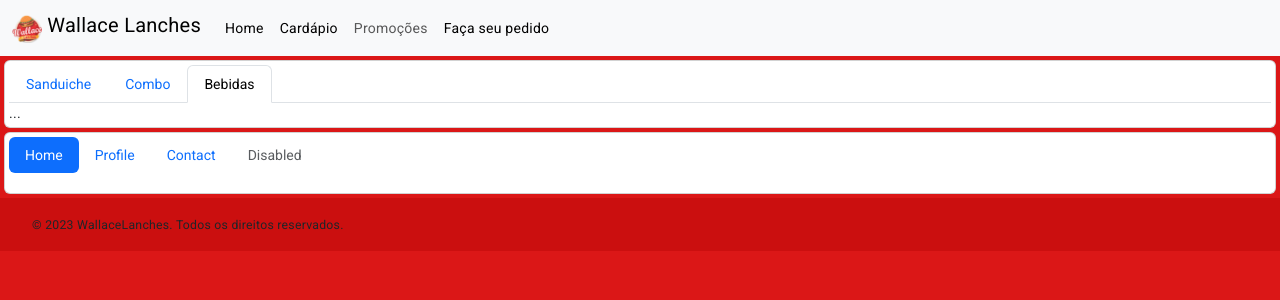
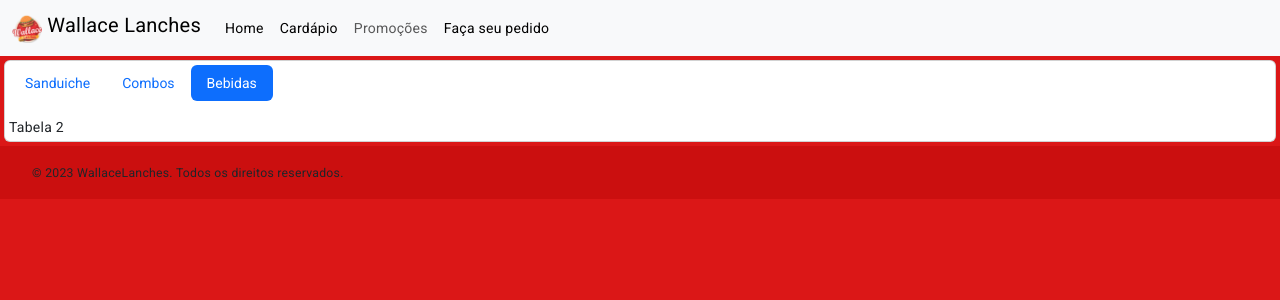
Before and after one commit to dmrramaral/wallaceLanchesFront, an Angular app: page /cardapio in a window 1280 px wide. Both pictures are taken after a click on the tab "Bebidas". Shown: the top 300 px of the page. Built offline with nearby package versions, Linux system fonts and the light colour scheme; a web font is replaced by a local one.

Commit message:
Correção de Tab

```diff
--- a/src/app/public/cardapio/cardapio.component.html
+++ b/src/app/public/cardapio/cardapio.component.html
@@ -1,67 +1,31 @@
 <main>
 
-    <div class="card m-1 p-1">
-        <ul class="nav nav-tabs" id="myTab" role="tablist">
-            <li class="nav-item" role="presentation">
-                <button class="nav-link active" id="sanduiche-tab" data-bs-toggle="tab" data-bs-target="#home-tab-pane"
-                    type="button" role="tab" aria-controls="home-tab-pane" aria-selected="true">Sanduiche</button>
-            </li>
-            <li class="nav-item" role="presentation">
-                <button class="nav-link" id="profile-tab" data-bs-toggle="tab" data-bs-target="#profile-tab-pane"
-                    type="button" role="tab" aria-controls="profile-tab-pane" aria-selected="false">Combo</button>
-            </li>
-            <li class="nav-item" role="presentation">
-                <button class="nav-link" id="contact-tab" data-bs-toggle="tab" data-bs-target="#contact-tab-pane"
-                    type="button" role="tab" aria-controls="contact-tab-pane" aria-selected="false">Bebidas</button>
-            </li>
-
-        </ul>
-        <div class="tab-content" id="myTabContent">
-            <div class="tab-pane fade show active" id="sanduiche-tab-pane" role="tabpanel" aria-labelledby="home-tab"
-                tabindex="1">
-                <app-sanduiche></app-sanduiche>
-            </div>
-            <div class="tab-pane fade" id="profile-tab-pane" role="tabpanel" aria-labelledby="profile-tab" tabindex="2">
-                ...
-            </div>
-            <div class="tab-pane fade" id="contact-tab-pane" role="tabpanel" aria-labelledby="contact-tab" tabindex="3">
-                ...
-            </div>
-
-        </div>
-
-    </div>
 
     <div class="card m-1 p-1">
 
         <ul class="nav nav-pills mb-3" id="pills-tab" role="tablist">
             <li class="nav-item" role="presentation">
                 <button class="nav-link active" id="pills-home-tab" data-bs-toggle="pill" data-bs-target="#pills-home"
-                    type="button" role="tab" aria-controls="pills-home" aria-selected="true">Home</button>
+                    type="button" role="tab" aria-controls="pills-home" aria-selected="true">Sanduiche</button>
             </li>
             <li class="nav-item" role="presentation">
                 <button class="nav-link" id="pills-profile-tab" data-bs-toggle="pill" data-bs-target="#pills-profile"
-                    type="button" role="tab" aria-controls="pills-profile" aria-selected="false">Profile</button>
+                    type="button" role="tab" aria-controls="pills-profile" aria-selected="false">Combos</button>
             </li>
             <li class="nav-item" role="presentation">
                 <button class="nav-link" id="pills-contact-tab" data-bs-toggle="pill" data-bs-target="#pills-contact"
-                    type="button" role="tab" aria-controls="pills-contact" aria-selected="false">Contact</button>
+                    type="button" role="tab" aria-controls="pills-contact" aria-selected="false">Bebidas</button>
             </li>
-            <li class="nav-item" role="presentation">
-                <button class="nav-link" id="pills-disabled-tab" data-bs-toggle="pill" data-bs-target="#pills-disabled"
-                    type="button" role="tab" aria-controls="pills-disabled" aria-selected="false"
-                    disabled>Disabled</button>
-            </li>
+
         </ul>
         <div class="tab-content" id="pills-tabContent">
             <div class="tab-pane fade show active" id="pills-home" role="tabpanel" aria-labelledby="pills-home-tab"
                 tabindex="0"><app-sanduiche></app-sanduiche></div>
             <div class="tab-pane fade" id="pills-profile" role="tabpanel" aria-labelledby="pills-profile-tab"
-                tabindex="0"><app-sanduiche></app-sanduiche></div>
+                tabindex="0">Tabela 1</div>
             <div class="tab-pane fade" id="pills-contact" role="tabpanel" aria-labelledby="pills-contact-tab"
-                tabindex="0"><app-sanduiche></app-sanduiche></div>
-            <div class="tab-pane fade" id="pills-disabled" role="tabpanel" aria-labelledby="pills-disabled-tab"
-                tabindex="0"><app-sanduiche></app-sanduiche></div>
+                tabindex="0">Tabela 2</div>
+
         </div>
     </div>
 </main>
```
